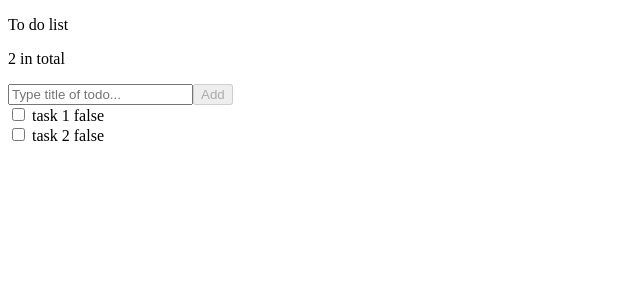
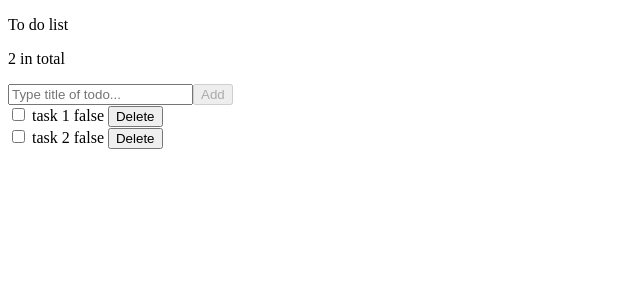
Before and after one commit to maliilam/Todo, an Angular app in the folder TodoNg/: page / in a window 1280 px wide. Shown: the top 300 px of the page, without its empty margins (0-640 px from the left). Built offline with nearby package versions, Linux system fonts and the light colour scheme.

Commit message:
delete todo

```diff
--- a/TodoNg/src/app/components/todos/todo/todo.component.html
+++ b/TodoNg/src/app/components/todos/todo/todo.component.html
@@ -1,4 +1,5 @@
 <div>
     <input (change)="onToggle(todo)" type="checkbox" />
     {{todo.title}} {{todo.done}}
+    <button (click)="onDelete(todo)">Delete</button>
 </div>
--- a/TodoNg/src/app/components/todos/todo/todo.component.ts
+++ b/TodoNg/src/app/components/todos/todo/todo.component.ts
@@ -8,6 +8,8 @@ import { Component, Input, Output, OnInit, EventEmitter } from '@angular/core';
 export class TodoComponent implements OnInit {
   @Input() todo;
   @Output() update: EventEmitter<any> = new EventEmitter();
+  @Output() delete: EventEmitter<any> = new EventEmitter();
+
   constructor() { }
 
   ngOnInit(): void {
@@ -17,5 +19,8 @@ export class TodoComponent implements OnInit {
     let todoUpdate = {...todo, done: !todo.done}
     this.update.emit(todoUpdate)
   }
+  onDelete(todo) {
+    this.delete.emit(todo)
+  }
 
 }
--- a/TodoNg/src/app/components/todos/todos.component.html
+++ b/TodoNg/src/app/components/todos/todos.component.html
@@ -1,3 +1,8 @@
 <p>{{todos.length}} in total</p>
-<app-add-todo (update)="addTodo($event)"></app-add-todo>
-<app-todo *ngFor="let todo of todos" [todo]="todo" (update)="onUpdate($event)"></app-todo>
+<app-add-todo (update)="add($event)"></app-add-todo>
+<app-todo
+    *ngFor="let todo of todos"
+    [todo]="todo"
+    (update)="update($event)"
+    (delete)="delete($event)">
+</app-todo>
--- a/TodoNg/src/app/components/todos/todos.component.ts
+++ b/TodoNg/src/app/components/todos/todos.component.ts
@@ -22,14 +22,17 @@ export class TodosComponent implements OnInit {
       done: false
     }]
   }
-  onUpdate(todoUpdate) {
+  update(todoUpdate) {
     let todo = this.todos.find( todo => todo.id === todoUpdate.id)
     todo.title = todoUpdate.title
     todo.done = todoUpdate.done
   }
-  addTodo(todo) {
-
+  add(todo) {
     let id = this.todos.length === 0 ? 0 : this.todos[this.todos.length - 1].id + 1
-    this.todos.push(todo)
+    this.todos.push({...todo, id : id})
+  }
+  delete(todo) {
+    console.log(todo, this.todos)
+    this.todos = [...this.todos.filter(td => td.id !== todo.id)]
   }
 }
```
